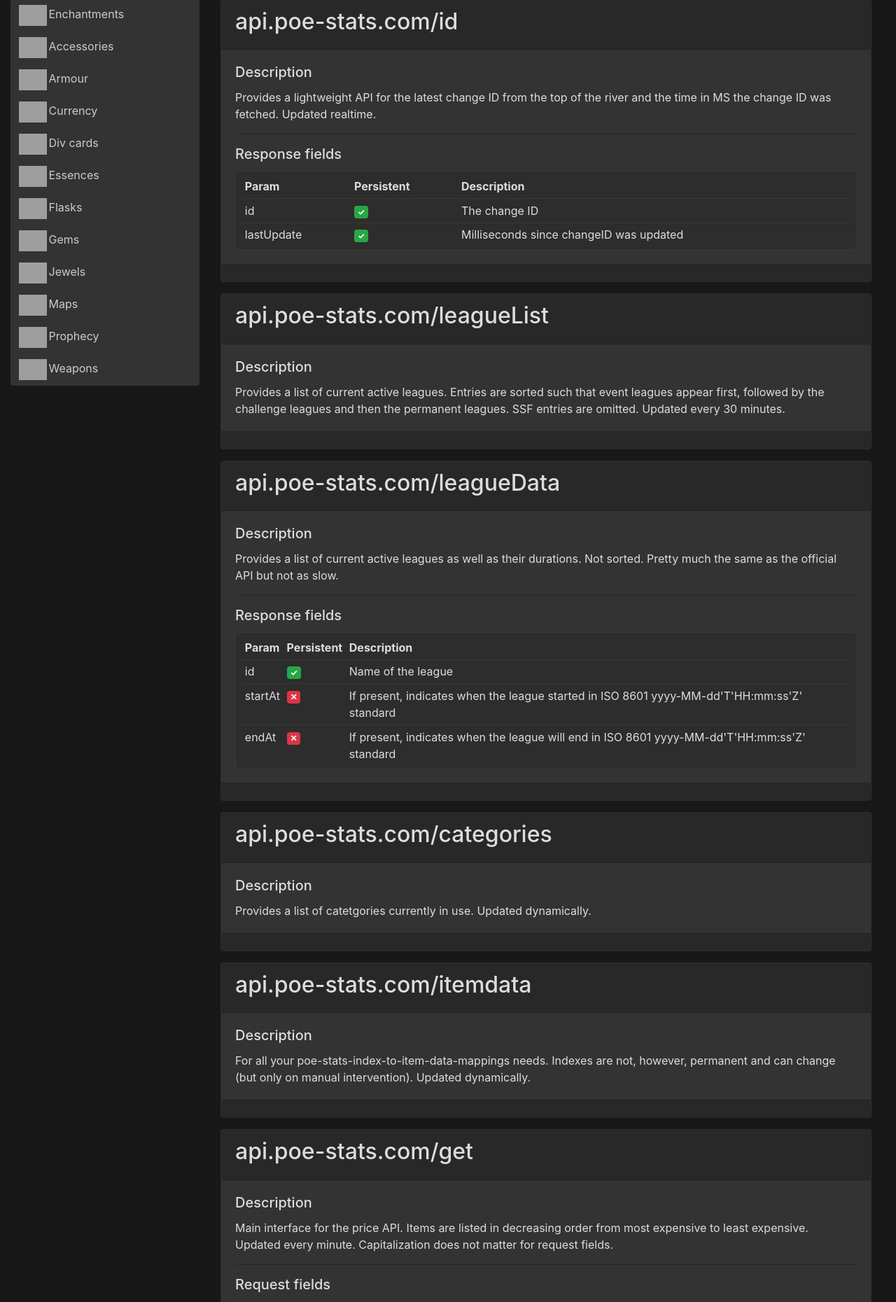
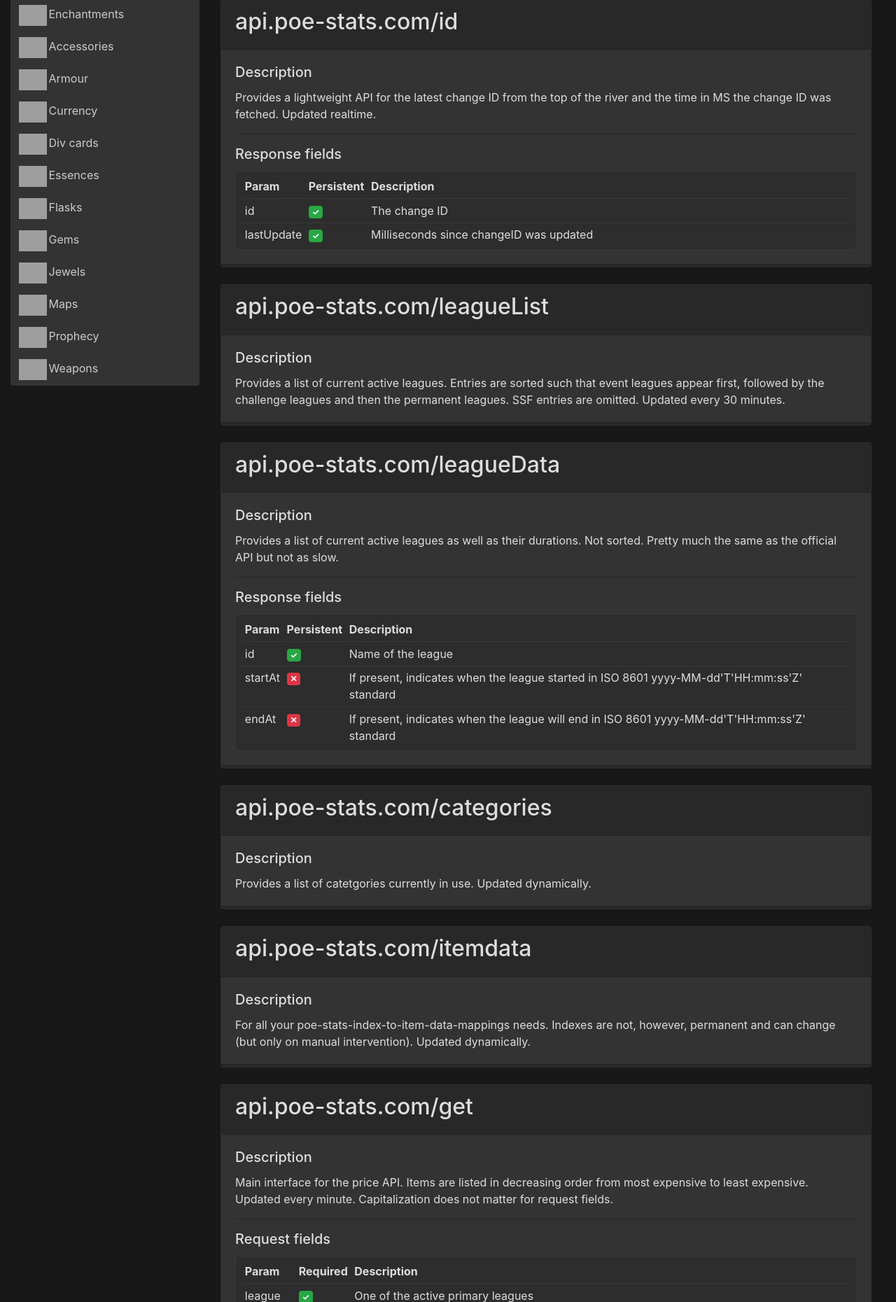
Before and after one commit to nibbydev/poewatch, a PHP site: page /api in a window 1280 px wide. Shown: the part 83-1943 px from the top of the page at 70% size. Run offline with PHP 8.4, Linux system fonts and the light colour scheme; grey boxes are pictures that could not be loaded.

Commit message:
Update card styles

```diff
--- a/html/about.php
+++ b/html/about.php
@@ -57,7 +57,7 @@
             <div class="card-body">
               <p>This site is still a work in progress. Since there have not been any official releases to date and the service is currently in its testing phase, prices may be inaccurate, data may be wiped regularly, API endpoints may change, layout will change.</p>
             </div>
-            <div class="card-footer"></div>
+            <div class="card-footer slim-card-edge"></div>
           </div>
         </div>
       </div>
@@ -79,7 +79,7 @@
               <p>As this is a relatively new service, price history for Abyss, Breach, Harbinger and Legacy leagues is provided by <a href="http://poe.ninja">poe.ninja</a> under the <a href="https://creativecommons.org/licenses/by-sa/3.0/">SA 3.0</a> license.</p>
               <p>This site uses cookies. By continuing to browse the site, you are agreeing to our use of cookies.</p>
             </div>
-            <div class="card-footer"></div>
+            <div class="card-footer slim-card-edge"></div>
           </div>
         </div>
       </div>
--- a/html/api.php
+++ b/html/api.php
@@ -49,7 +49,7 @@
     <!-- Main content -->
     <div class="col-xl-9 col-lg-10 offset-xl-0 offset-lg-1 offset-md-0 mt-4">
       <!-- API: id -->
-      <div class="row mb-3">
+      <div class="row mb-4">
         <div class="col-lg">
           <div class="card custom-card">
             <div class="card-header">
@@ -69,7 +69,7 @@
                     <tr>
                       <th>Param</th>
                       <th>Persistent</th>
-                      <th>Description</th>
+                      <th class="w-100">Description</th>
                     </tr>
                   </thead>
                   <tbody>
@@ -88,13 +88,13 @@
               </div>
               <!--/Response fields/-->
             </div>
-            <div class="card-footer"></div>
+            <div class="card-footer slim-card-edge"></div>
           </div>
         </div>
       </div>
       <!--/API: id/-->
       <!-- API: leagueList -->
-      <div class="row mb-3">
+      <div class="row mb-4">
         <div class="col-lg">
           <div class="card custom-card">
             <div class="card-header">
@@ -106,13 +106,13 @@
               <p class="card-text">Provides a list of current active leagues. Entries are sorted such that event leagues appear first, followed by the challenge leagues and then the permanent leagues. SSF entries are omitted. Updated every 30 minutes.</p>
               <!--/Description/-->
             </div>
-            <div class="card-footer"></div>
+            <div class="card-footer slim-card-edge"></div>
           </div>
         </div>
       </div>
       <!--/API: leagueList/-->
       <!-- API: leagueData -->
-      <div class="row mb-3">
+      <div class="row mb-4">
         <div class="col-lg">
           <div class="card custom-card">
             <div class="card-header">
@@ -132,7 +132,7 @@
                     <tr>
                       <th>Param</th>
                       <th>Persistent</th>
-                      <th>Description</th>
+                      <th class="w-100">Description</th>
                     </tr>
                   </thead>
                   <tbody>
@@ -156,13 +156,13 @@
               </div>
               <!--/Response fields/-->
             </div>
-            <div class="card-footer"></div>
+            <div class="card-footer slim-card-edge"></div>
           </div>
         </div>
       </div>
       <!--/API: leagueData/-->
       <!-- API: categories -->
-      <div class="row mb-3">
+      <div class="row mb-4">
         <div class="col-lg">
           <div class="card custom-card">
             <div class="card-header">
@@ -174,13 +174,13 @@
               <p class="card-text">Provides a list of catetgories currently in use. Updated dynamically.</p>
               <!--/Description/-->
             </div>
-            <div class="card-footer"></div>
+            <div class="card-footer slim-card-edge"></div>
           </div>
         </div>
       </div>
       <!--/API: categories/-->
       <!-- API: itemdata -->
-      <div class="row mb-3">
+      <div class="row mb-4">
         <div class="col-lg">
           <div class="card custom-card">
             <div class="card-header">
@@ -192,13 +192,13 @@
               <p class="card-text">For all your poe-stats-index-to-item-data-mappings needs. Indexes are not, however, permanent and can change (but only on manual intervention). Updated dynamically.</p>
               <!--/Description/-->
             </div>
-            <div class="card-footer"></div>
+            <div class="card-footer slim-card-edge"></div>
           </div>
         </div>
       </div>
       <!--/API: itemdata/-->
       <!-- API: get -->
-      <div class="row mb-3">
+      <div class="row mb-4">
         <div class="col-lg">
           <div class="card custom-card">
             <div class="card-header">
@@ -218,7 +218,7 @@
                     <tr>
                       <th>Param</th>
                       <th>Required</th>
-                      <th>Description</th>
+                      <th class="w-100">Description</th>
                     </tr>
                   </thead>
                   <tbody>
@@ -245,7 +245,7 @@
                     <tr>
                       <th>Param</th>
                       <th>Persistent</th>
-                      <th>Description</th>
+                      <th class="w-100">Description</th>
                     </tr>
                   </thead>
                   <tbody>
@@ -349,7 +349,7 @@
                     <tr>
                       <th>Param</th>
                       <th>Persistent</th>
-                      <th>Description</th>
+                      <th class="w-100">Description</th>
                     </tr>
                   </thead>
                   <tbody>
@@ -378,7 +378,7 @@
                     <tr>
                       <th>Param</th>
                       <th>Persistent</th>
-                      <th>Description</th>
+                      <th class="w-100">Description</th>
                     </tr>
                   </thead>
                   <tbody>
@@ -405,7 +405,7 @@
                     <tr>
                       <th>Param</th>
                       <th>Persistent</th>
-                      <th>Description</th>
+                      <th class="w-100">Description</th>
                     </tr>
                   </thead>
                   <tbody>
@@ -424,7 +424,7 @@
               </div>
               <!--/Error fields/-->
             </div>
-            <div class="card-footer"></div>
+            <div class="card-footer slim-card-edge"></div>
           </div>
         </div>
       </div>
--- a/html/assets/css/main.css
+++ b/html/assets/css/main.css
@@ -23,6 +23,10 @@ hr {
 
 .card-header, .card-footer {
   background-color: rgba(0,0,0,.2);
+}
+
+.slim-card-edge {
+  padding: .1rem .75rem;
 }
 
 /*------------------------------------------------------------------------------------------------------------
--- a/html/index.php
+++ b/html/index.php
@@ -63,7 +63,7 @@
               <h5>The API</h5>
               <p>Of course, all the data displayed here can be accessed through an API. Link's in the navbar up top. It's fairly out of date at the moment but will be updated before the release.</p>
             </div>
-            <div class="card-footer"></div>
+            <div class="card-footer slim-card-edge"></div>
           </div>
         </div>
       </div>
--- a/html/pricer.php
+++ b/html/pricer.php
@@ -64,7 +64,7 @@
           <h5>What can it price?</h5>
           <p>Armours, weapons, accessories, flasks, 6-links, 5-links, jewels, gems, divination cards, maps, currency, prophecies, essences, normal, magic and rare items. In short: if it's an item, this program can find a price for it.</p>
         </div>
-        <div class="card-footer"></div>
+        <div class="card-footer slim-card-edge"></div>
       </div>
     </div>
     <!--/Main content/-->
--- a/html/progress.php
+++ b/html/progress.php
@@ -51,13 +51,13 @@
       <div class="row mb-3">
         <div class="col-lg">
           <div class="card custom-card">
-            <div class="card-header"></div>
+            <div class="card-header slim-card-edge"></div>
             <div class="card-body">
               <p class="mb-0">A list of currently active main leagues, their start and end dates, progressbars and countdowns until their end. All dates displayed are in your local timezone.</p>
               <hr>
               <div class="row" id="main"></div>
             </div>
-            <div class="card-footer"></div>
+            <div class="card-footer slim-card-edge"></div>
           </div>
         </div>
       </div>
```
Also changed, not shown: html/login.php (+8 -3 lines), html/prices.php (+12 -8 lines).
